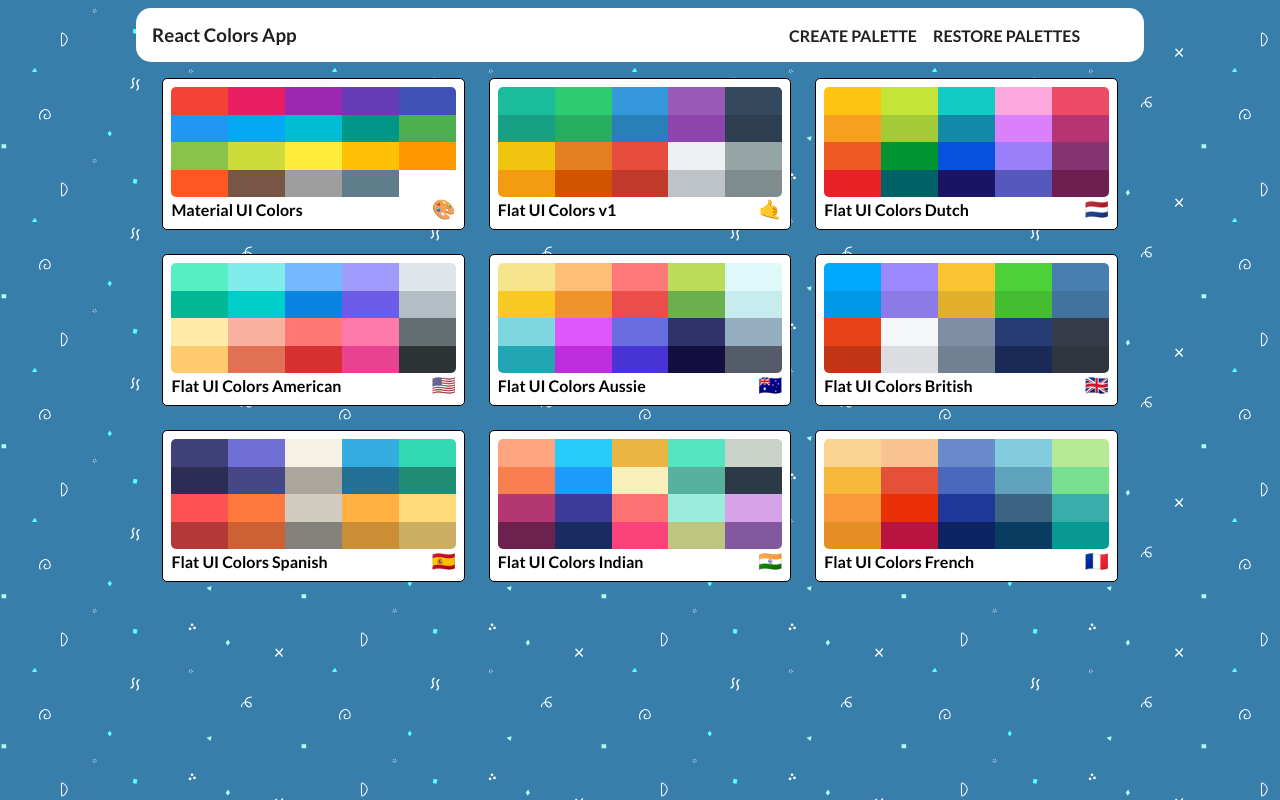
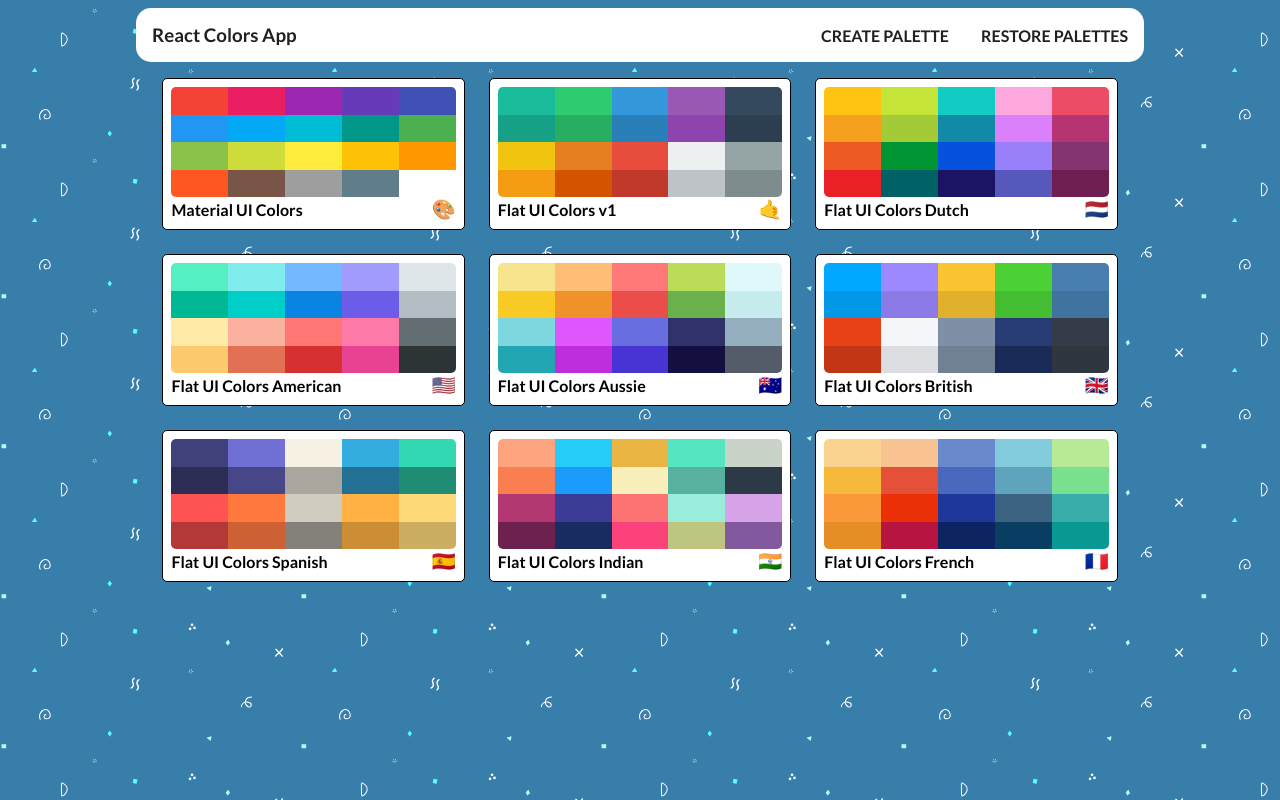
Before and after one commit to SKP-000/react-color-app, a React (Create React App) app: page / in a window 1280 px wide. Built offline with nearby package versions, Linux system fonts and the light colour scheme.

Commit message:
:lipstick: Tweak nav styles

```diff
--- a/src/styles/PaletteListStyles.js
+++ b/src/styles/PaletteListStyles.js
@@ -65,16 +65,14 @@ export const Nav = styled.nav`
     font-weight: 700;
     text-transform: uppercase;
     margin-top: 7px;
-    margin-right: 1rem;
+    &:last-of-type {
+      margin-left: 2rem;
+    }
 
     &:hover {
       text-decoration: underline;
     }
 
-  }
-
-  .links {
-    margin-right: 2rem;
   }
 
   h1 {
```
